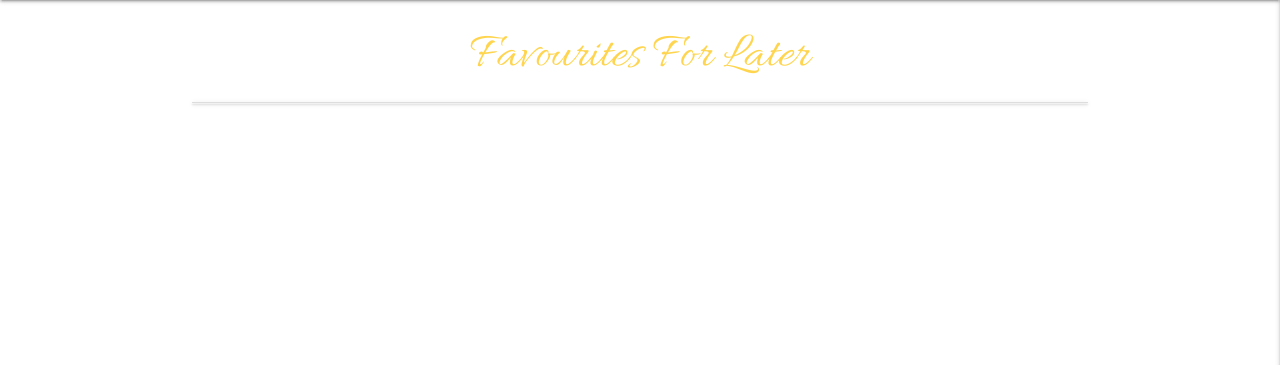
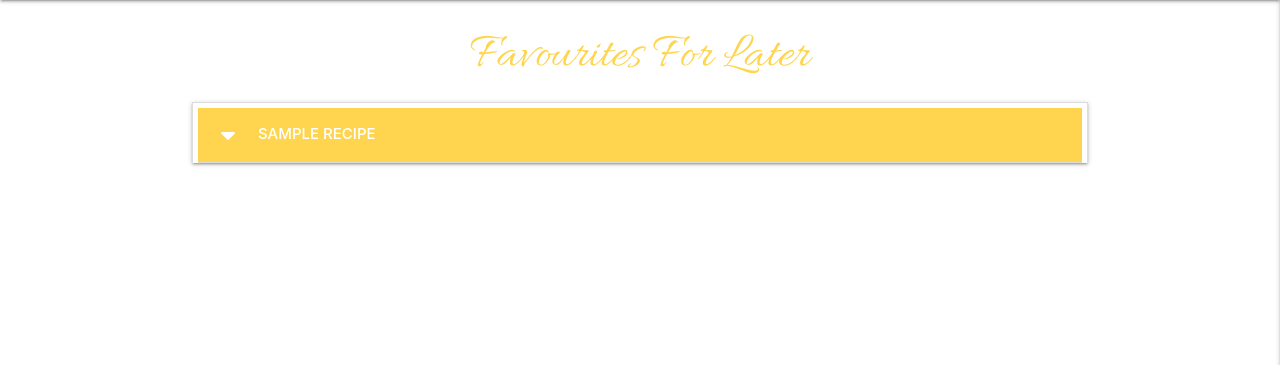
Before and after one commit to cnridley/recipes-online, a Flask app: a page that uses templates/favourites.html in a window 1280 px wide. Shown: the part 64-429 px from the top of the page. Run offline with Flask 2, Linux system fonts and the light colour scheme; the visitor is signed in with stand-in values (Sample User, id 1); a database or web service that is not in the repository returns one stand-in record (values such as "Sample title"); some libraries are stand-ins or nearby versions.

Commit message:
favourite function completed

```diff
--- a/app.py
+++ b/app.py
@@ -152,20 +152,22 @@ def delete_recipe(recipe_id):
     flash("Recipe Deleted!")
     return redirect(url_for("get_recipes"))
 
+
 @app.route("/view_favourites/<username>")
 def view_favourites(username):
     if session["user"]:
-        username = session['user']
-        favourites = list(mongo.db.User.find_one({"username": session["user"]}))
-        return render_template ("favourites.html", favourites=favourites, username=username)
+        favs_list = mongo.db.User.find_one({"username": session["user"]})["favourites"]
+        favs = mongo.db.Recipe.find({"_id": {"$in": favs_list}})
+        return render_template ("favourites.html", favs_list=favs_list, favs=favs)
 
 
 @app.route("/add_favourites/<favourite_recipe>", methods=["GET", "POST"])
 def add_favourites(favourite_recipe):
     if request.method == "POST":
         user_favourite = mongo.db.User.find_one({"username": session["user"]})
-        mongo.db.User.update({"_id": ObjectId(user_favourite["_id"])}, {"$push": {"favourites": favourite_recipe}})
-        return render_template("favourites.html")
+        favourite = mongo.db.User.find_one({"_id": ObjectId(user_favourite["_id"])})
+        mongo.db.User.update_one({"_id": ObjectId(user_favourite["_id"])}, {"$push": {"favourites": ObjectId(favourite_recipe)}})
+        return redirect(url_for("view_favourites", username=session['user']))
 
 
 
--- a/templates/favourites.html
+++ b/templates/favourites.html
@@ -6,7 +6,7 @@
 
 
   <ul class="collapsible">
-  {% for recipe in favourite_recipe %}
+  {% for recipe in favs %}
     <li>
       <div class="collapsible-header amber lighten-2 white-text">
         <i class="fas fa-caret-down"></i>
@@ -18,6 +18,16 @@
          <p>{{ recipe.method }}</p>
          <p>Preparation time: {{ recipe.time }}</p>
          <p><em>Created By: {{ recipe.created_by }} </em></p>
+      </div>
+    </li>
     {% endfor %}
 
+
+
+  </ul>
+
+
+
+
+
 {% endblock %}
--- a/templates/profile.html
+++ b/templates/profile.html
@@ -11,7 +11,7 @@
   </div>
 
   <ul class="collapsible">
-  {% for recipe in UserRecipe %}
+  {% for recipe in favs %}
     <li>
       <div class="collapsible-header amber lighten-2 white-text">
         <i class="fas fa-caret-down"></i>
```
